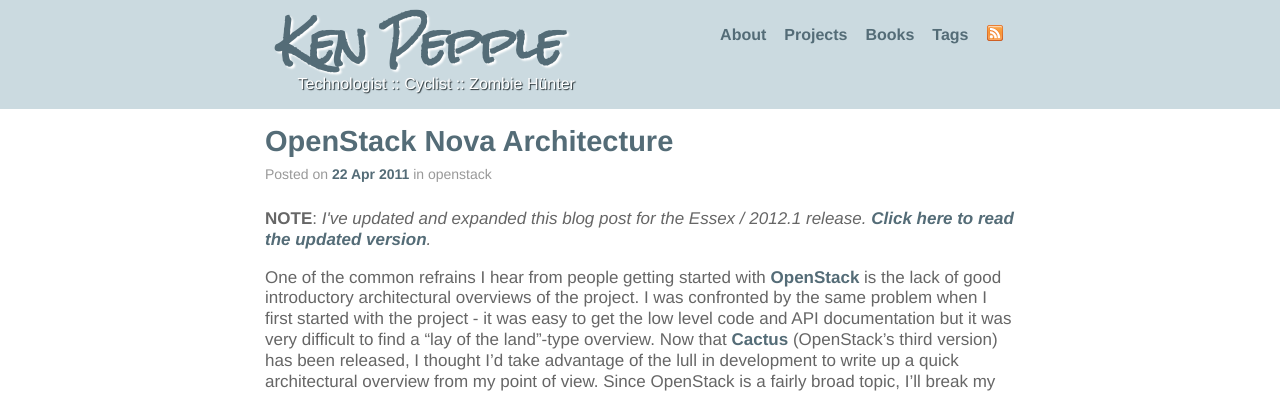
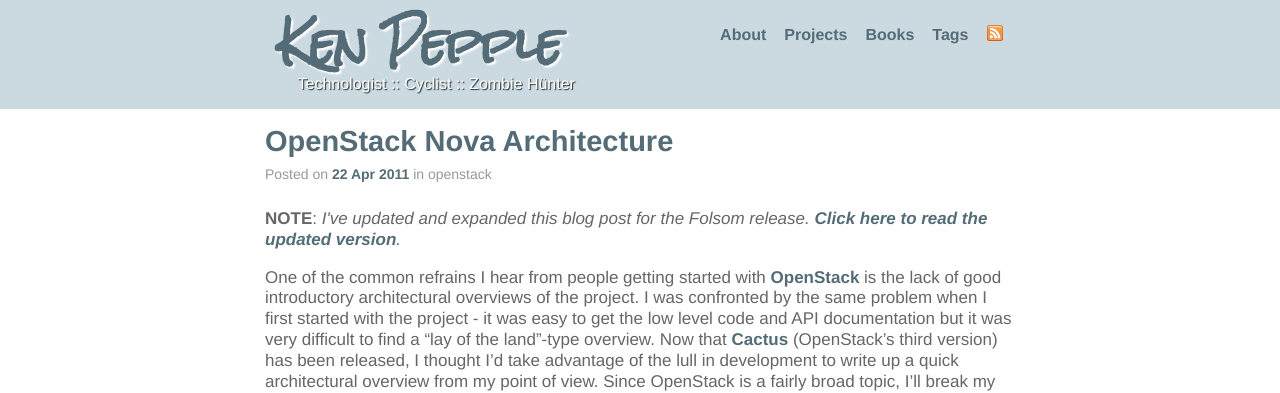
Before and after one commit to slashk/slashk.github.com, a Jekyll site: the page built from _posts/2011-04-22-openstack-nova-architecture.html, in a window 1280 px wide and 900 px high. Shown: the top 393 px of the window. Built offline with Jekyll 4.4.1, drawn with Linux system fonts in a browser that asks for light colours; Markdown is read by kramdown in place of the engine named in the settings; comment, search, counter and statistics services are not loaded.

Commit message:
added Folsom Architecture post. Updated old cactus nova post with new redirect.

```diff
--- a/_posts/2011-04-22-openstack-nova-architecture.html
+++ b/_posts/2011-04-22-openstack-nova-architecture.html
@@ -4,7 +4,7 @@
 category: openstack
 ---
 
-<p><b>NOTE</b>: <i>I've updated and expanded this blog post for the Essex / 2012.1 release. <a href="/openstack/2012/02/21/revisit-openstack-architecture-diablo/">Click here to read the updated version</a>.</i></p>
+<p><b>NOTE</b>: <i>I've updated and expanded this blog post for the Folsom release. <a href="/openstack/2012/09/25/openstack-folsom-architecture/">Click here to read the updated version</a>.</i></p>
 
 <p>One of the common refrains I hear from people getting started with <a href="http://www.openstack.org/">OpenStack</a> is the lack of good introductory architectural overviews of the project. I was confronted by the same problem when I first started with the project - it was easy to get the low level code and API documentation but it was very difficult to find a “lay of the land”-type overview. Now that <a href="http://www.openstack.org/blog/2011/04/openstack-announces-cactus-release/">Cactus</a> (OpenStack’s third version) has been released, I thought I’d take advantage of the lull in development to write up a quick architectural overview from my point of view. Since OpenStack is a fairly broad topic, I’ll break my thoughts into several posts. Today’s post will deal with OpenStack Nova’s (compute cloud) high level architecture. </p>
 
```
